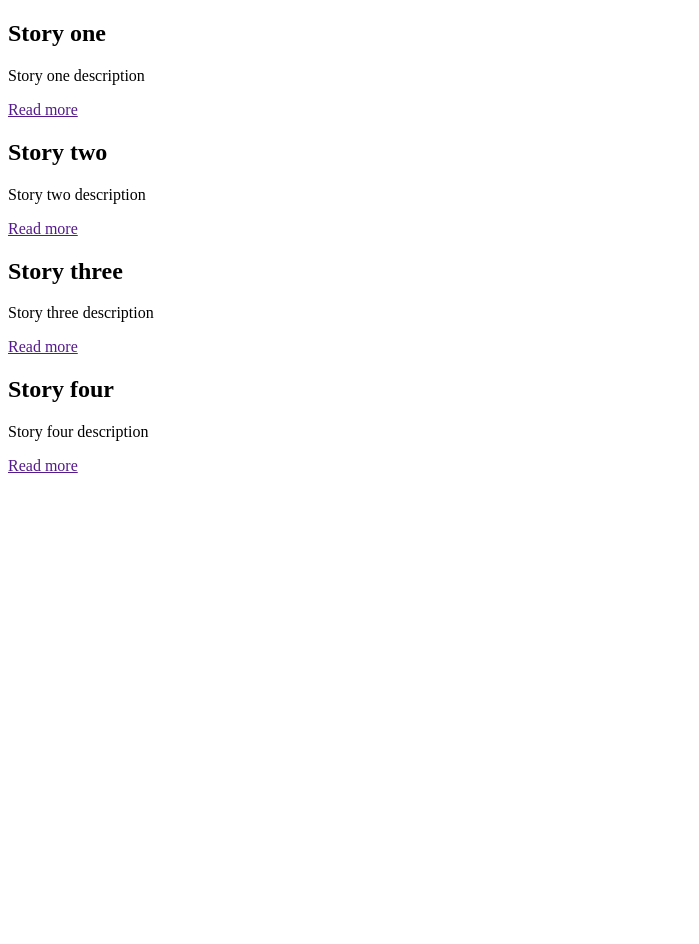
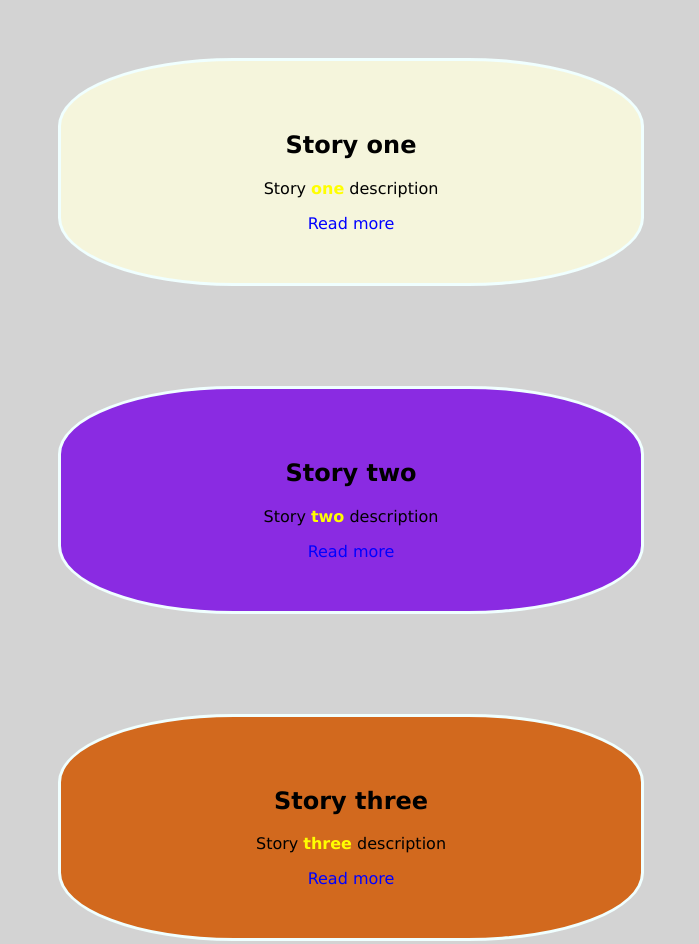
Before and after one commit to rtaylor210/My-CSS-Project, a plain HTML site: page index.html in a window 1280 px wide. Shown: the top 944 px of the page, without its empty margins (0-699 px from the left). Before the commit the page ends 800 px from the top, so only its background shows below. Drawn offline with Linux system fonts and the light colour scheme.

Commit message:
scnd cmmt

```diff
--- a/index.html
+++ b/index.html
@@ -1,33 +1,37 @@
 <!DOCTYPE html>
 <html lang="en">
+
 <head>
+
+    <link rel = "stylesheet" href="style.css">
     <meta charset="UTF-8">
     <meta name="viewport" content="width=device-width, initial-scale=1.0">
     <title>Document</title>
-    <link rel = "stylesheet" href="stlye.css">
+
 </head>
+
 <body>
     <div id = "container">
 
         <div class = "boxes" id = "box1">
             <h2>Story one</h2>
-            <p>Story one description</p>
-            <a href="">Read more</a>
+            <p>Story <span>one</span> description</p>
+        <div class = "readme-wrapper"><a href="">Read more</a></div>
         </div>
         <div class = "boxes" id = "box2">
             <h2>Story two</h2>
-            <p>Story two description</p>
-            <a href="">Read more</a>
+            <p>Story <span>two</span> description</p>
+            <div class = "readme-wrapper"><a href="">Read more</a></div>
         </div>
         <div class = "boxes" id = "box3">
             <h2>Story three</h2>
-            <p>Story three description</p>
-            <a href="">Read more</a>
+            <p>Story <span>three</span> description</p>
+            <div class = "readme-wrapper"><a href="">Read more</a></div>
         </div>
         <div class = "boxes" id = "box4">
             <h2>Story four</h2>
-            <p>Story four description</p>
-            <a href="">Read more</a>
+            <p>Story <span>four</span> description</p>
+            <div class = "readme-wrapper"><a href="">Read more</a></div>
         </div>
 
     </div>
--- a/style.css
+++ b/style.css
@@ -4,4 +4,53 @@
 
 body{
     font-family: "Lucida Sans Unicode", "Lucida Grande", sans-serif;
+    background-color: lightgray;
 }
+
+h2, p, .readme-wrapper{
+    text-align: center;
+}
+
+
+a{
+    color: blue;
+    text-decoration: none;
+}
+
+a:hover {
+    font-weight: bold;
+    color: green;
+
+  }
+
+  span{
+    color: yellow;
+    font-weight: bold;
+  }
+
+  .boxes{
+    margin: 50px;
+    padding: 50px;
+    border: solid;
+    border-color: azure;
+    border-radius: 30%;
+    width: 30em;
+    display: inline-block;
+  }
+
+  #box1{
+      background-color: beige;
+
+  }
+
+  #box2{
+    background-color: blueviolet;
+}
+
+#box3{
+      background-color: chocolate;
+}
+
+#box4{
+      background-color: darkcyan;
+}
```
